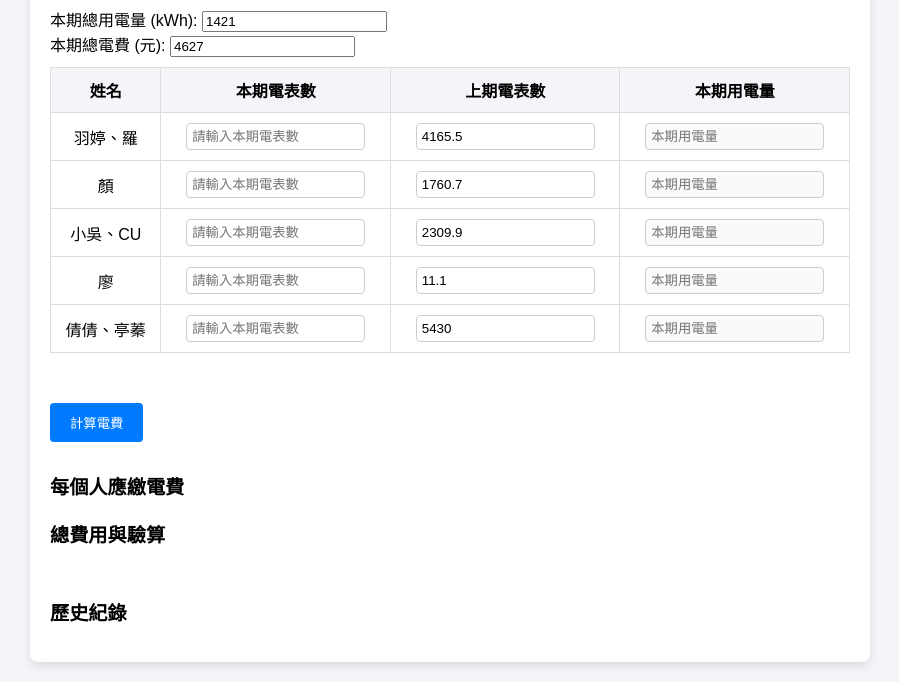
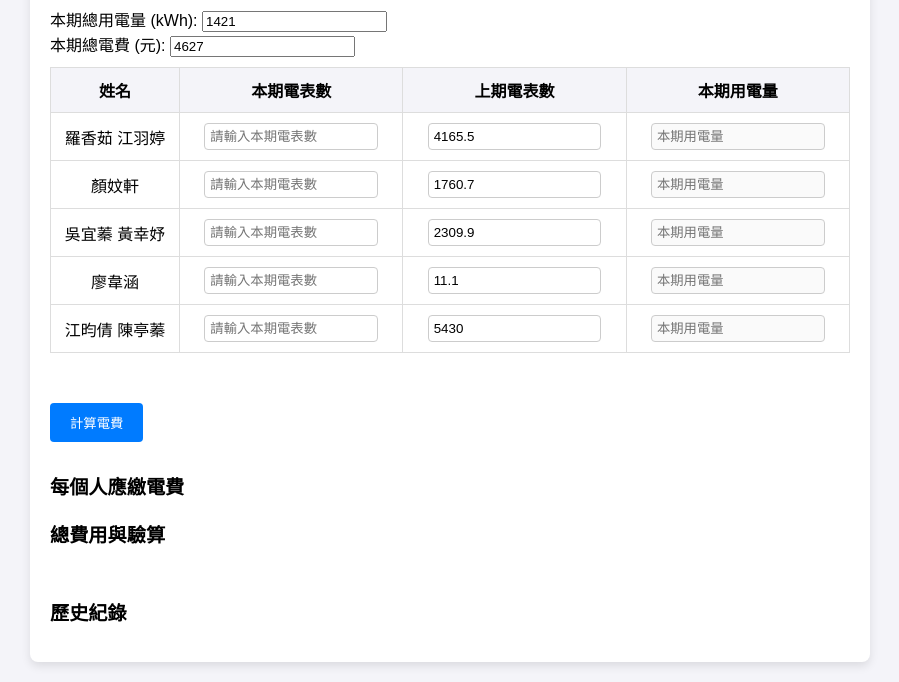
Before and after one commit to YwXuan/rentfee, a plain HTML site: page index.html in a window 1280 px wide. Shown: the part 158-840 px from the top of the page, without its empty margins (190-1089 px from the left). Drawn offline with Linux system fonts and the light colour scheme.

Commit message:
Update room names in index.html for clarity

```diff
--- a/index.html
+++ b/index.html
@@ -37,7 +37,8 @@
                 <tbody>
                  <!-- 房間 2A - 羽婷、羅 -->
                     <tr>
-                        <td>羽婷、羅</td>
+                        <td>羅香茹
+                            江羽婷</td>
                         <td><input type="number" id="room4_current" placeholder="請輸入本期電表數" value=""></td>
                         <td><input type="number" id="room4_last" placeholder="請輸入上期電表數" value="4165.5"></td>
                             <td><input type="number" id="room4_usage" disabled placeholder="本期用電量" readonly></td>
@@ -45,7 +46,8 @@
 
                     <!-- 房間 2B - 顏 -->
                     <tr>
-                        <td>顏</td>
+                        <td>顏妏軒
+                        </td>
                         <td><input type="number" id="room5_current" placeholder="請輸入本期電表數" value=""></td>
                             <td><input type="number" id="room5_last" placeholder="請輸入上期電表數" value="1760.7"></td>
                             <td><input type="number" id="room5_usage" disabled placeholder="本期用電量" readonly></td>
@@ -53,7 +55,9 @@
 
                     <!-- 房間 3A - 小吳、CU -->
                     <tr>
-                        <td>小吳、CU</td>
+                        <td>吳宜蓁
+                            黃幸妤
+                            </td>
                         <td><input type="number" id="room2_current" placeholder="請輸入本期電表數" value=""></td>
                         <td><input type="number" id="room2_last" placeholder="請輸入上期電表數" value="2309.9"></td>
                          <td><input type="number" id="room2_usage" disabled placeholder="本期用電量" readonly></td>
@@ -61,7 +65,8 @@
 
                     <!-- 房間 3B - 廖 -->
                     <tr>
-                        <td>廖</td>
+                        <td>廖韋涵
+                        </td>
                         <td><input type="number" id="room3_current" placeholder="請輸入本期電表數" value=""></td>
                         <td><input type="number" id="room3_last" placeholder="請輸入上期電表數" value="11.1"></td>
                           <td><input type="number" id="room3_usage" disabled placeholder="本期用電量" readonly></td>
@@ -69,7 +74,8 @@
 
                     <!-- 房間 4 - 倩倩、亭蓁 -->
                     <tr>
-                        <td>倩倩、亭蓁</td>
+                        <td>江昀倩
+                            陳亭蓁</td>
                         <td><input type="number" id="room1_current" placeholder="請輸入本期電表數" value=""></td>
                         <td><input type="number" id="room1_last" placeholder="請輸入上期電表數" value="5430"></td>
                             <td><input type="number" id="room1_usage" disabled placeholder="本期用電量" readonly></td>
```
